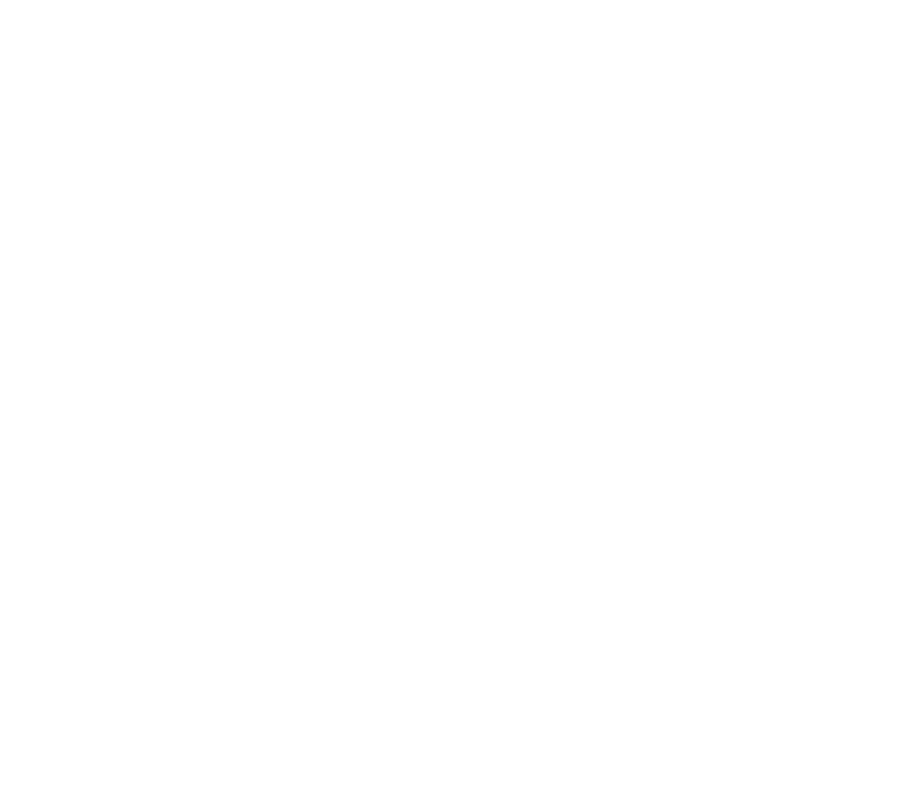
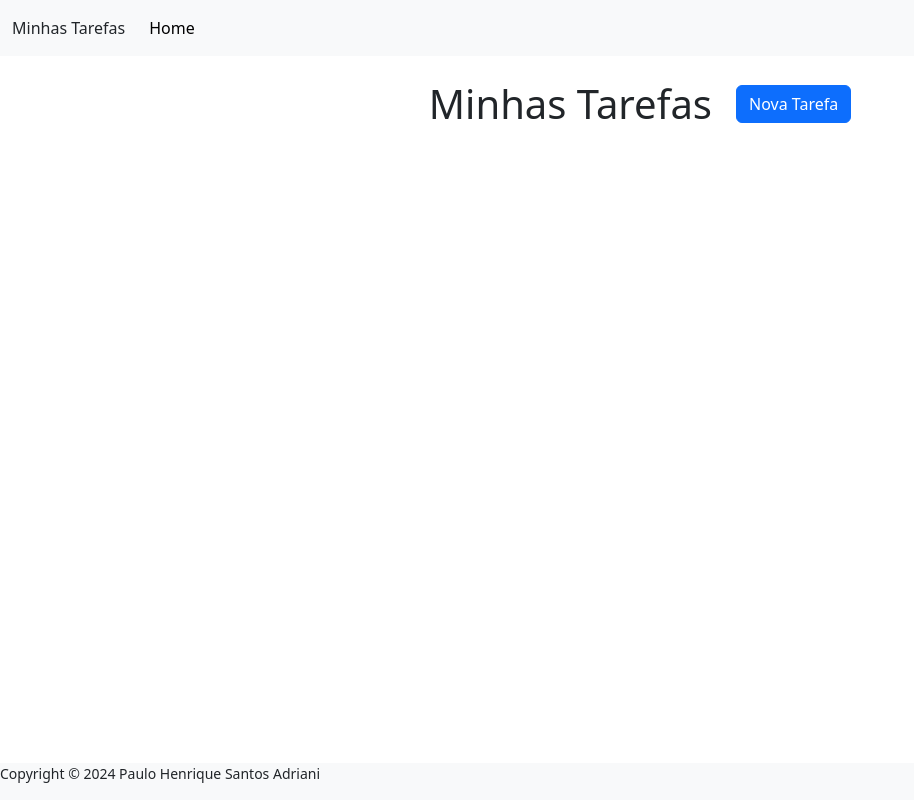
Before and after one commit to pauloAdriani01/Administra-o-de-Tarefas, a Django app: page / in a window 1280 px wide. Before the commit the part shown is empty. Shown: the whole page, without its empty margins (0-914 px from the left). Run offline with Django 5.2, Linux system fonts and the light colour scheme.

Commit message:
Commit 2 - Primeira parte da funcionalidade de tarefas adicionadas e início do footer

```diff
--- a/tarefas/settings.py
+++ b/tarefas/settings.py
@@ -116,7 +116,7 @@ USE_TZ = True
 # Static files (CSS, JavaScript, Images)
 # https://docs.djangoproject.com/en/5.1/howto/static-files/
 
-STATIC_URL = 'static/'
+STATIC_URL = '/static/'
 
 # Default primary key field type
 # https://docs.djangoproject.com/en/5.1/ref/settings/#default-auto-field
--- /dev/null
+++ b/telas/static/css/homeTarefas.css
@@ -0,0 +1,5 @@
+footer {
+    position: absolute; /* A posição é definida de acordo com as propriedades de top, bottom, right ou left */
+    bottom: 0;
+    width: 100%;
+}
--- /dev/null
+++ b/telas/static/js/homeTarefas.js
@@ -0,0 +1,15 @@
+document.getElementById("botaoAdicionar").addEventListener("click", function () { //Caso o evento "click" for detectado, o código dentro da função será rodado
+    const novaTarefa = document.createElement("div") //Cria uma nova div no DOM (ainda invisível) e guarda ela dentro da variável novaTarefa
+    novaTarefa.contentEditable = true //Deixa a div criada editável, onde o usuário poderá adionar o texto que ele quiser
+    novaTarefa.innerText = "Hoje eu preciso..." //Texto padrão quando a div é criada
+    novaTarefa.classList.add("p-3", "m-2", "border", "rounded", "col-12", "col-md-6", "col-lg-4") //Adcionar várias configurações do bootstrap para a div
+        //p-3 adiciona o padding de 1rem (scaling do bootstrap)
+        //m-2 adicona margem de 0,5rem em todos os lados
+        //border adiciona uma borda ao redor da div
+        //rounded deixa ao redor da div redondinho pra ficar bonitinho
+        //col-12 deixa a div ter o tamanho máximo de 12 colunas em dispositivos menores
+        //col-md-6 deixa a div ter a metade do tamanho máximo (6 colunas) em dispositivos médios
+        //col-lg-4 deixa a div ter um terço do tamanho máximo (4 colunas) em dispostivos grandes
+    novaTarefa.style.minWidth = "500px" //Adiciona um tamanho mínimo quando a div surgir
+    document.getElementById("containerTexto").appendChild(novaTarefa) //Adiciona a novaTarefa dentro desse container
+})
--- a/telas/templates/homeTarefas.html
+++ b/telas/templates/homeTarefas.html
@@ -1,15 +1,43 @@
+{% load static %}
 <!DOCTYPE html>
 <html lang="pt-BR">
+
 <head>
     <meta charset="UTF-8">
     <meta name="viewport" content="width=device-width, initial-scale=1.0">
     <title>Minhas Tarefas - Home</title>
+    <link href="https://cdn.jsdelivr.net/npm/bootstrap@5.3.3/dist/css/bootstrap.min.css" rel="stylesheet"
+        integrity="sha384-QWTKZyjpPEjISv5WaRU9OFeRpok6YctnYmDr5pNlyT2bRjXh0JMhjY6hW+ALEwIH" crossorigin="anonymous">
+    <!-- Bootstrap adicionado para uma facilitação na estilização e responsividade do website-->
+     <link rel="stylesheet" href="{% static 'css/homeTarefas.css' %}">
 </head>
+
 <body>
-    <header>
-    <nav>
-        <a></a>
-    </nav>
+    <header class="mb-4"> <!-- Adicona um espaço abaixo do header para o restante do conteúdo (mb-4 = margin-bottom: 4)-->
+        <nav class="navbar navbar-expand-lg bg-body-tertiary"> <!-- navbar dá o estilo padrão das navs do bootstrap; navbar-expand-lg deixa o comprimento máximo em telas grandes, faz colapsar em um hámburguer em telas menores (precisa ser configurado); bg-body-tertiary um estilo predeinido de cores do bootstrap-->
+            <div class="container-fluid"> <!-- container-fluid deixa a nav ficar no espaço todo, deixando mais responsivo-->
+                <span class="navbar bg-body-tertiary me-3">Minhas Tarefas</span> <!-- navbar deixa o span alinhado com o restante da nav-->
+                <div class="collapse navbar-collapse" id="navbarNavAltMarkup"> <!-- collapse navbar-collapse faz o elemento colapsar em telas menores (se for devidamente condigurado); navbarNavAltMarkup um identificador para um div que colapsa se conectar a um botão (se configurado) via outros identificadores-->
+                    <div class="navbar-nav"> <!-- navbar-nav conecta links de navegação, dando o estilo correto-->
+                        <a class="nav-link active" aria-current="page" href="#">Home</a> <!-- nav-link deixa o link para parecer próprio da nav; active deixa o link da página ativa em destaque; aria-current="page" deixa que leitores de tela saibam que essa é a página ativa-->
+                    </div>
+                </div>
+            </div>
+        </nav>
     </header>
+    <main>
+        <div class="d-flex flex-column align-items-center justify-content-center"> <!-- d-flex deixa a div flex; flex-column alinhas os elementos em colunas verticais; align-items-center alinhas os elementos horizontalmente; justify-content-center deixa os elementos no centro-->
+            <div class="d-flex align-items-center justify-content-center mb-3">
+                <h1 class="h1 mb-0 me-4">Minhas Tarefas</h1> <!-- mb-0 remover a margem inferior do título; me-3 adiciona um espaçamento entre os elementos (margin-end: 3)-->
+                <button id="botaoAdicionar" class="btn btn-block btn-primary">Nova Tarefa</button> <!-- btn é o estilo padrão dos botões do bootstrap; btn-block deixa o botão ficar no espaçamento máximo de seu conatiner; btn-primary é um estilo padrão do bootstrap-->
+            </div>
+            <div id="containerTexto" class="d-flex flex-column align-items-center justify-content-center"></div>
+        </div>
+    </main>
+    <footer class="bg-body-tertiary">
+        <p class="d-flex"><small>Copyright &copy; 2024 Paulo Henrique Santos Adriani</small></p>
+    </footer>
+    <script src="{% static 'js/homeTarefas.js' %}"></script>
 </body>
+
 </html>
```
